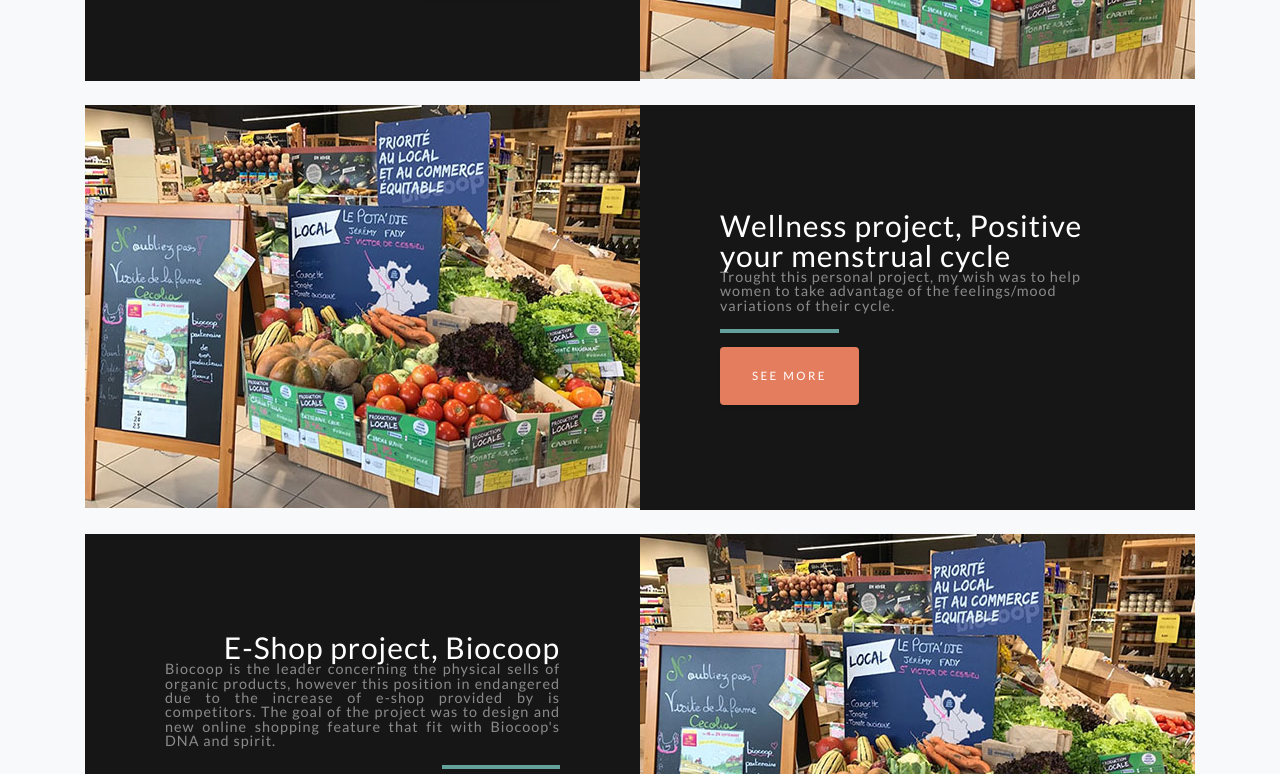
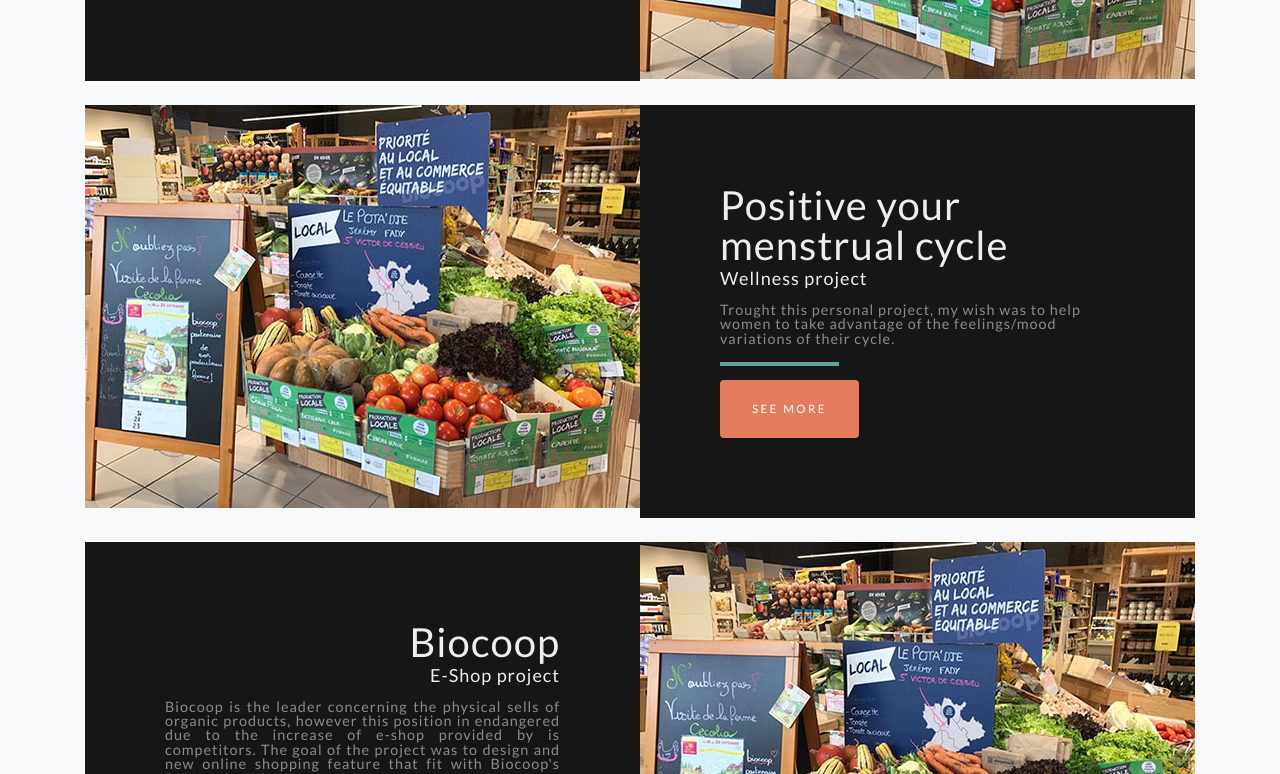
Before and after one commit to Vicb113/victoire.bailleul, a website: page index.html in a window 1280 px wide. Shown: the part 2026-2800 px from the top of the page. Drawn offline with Linux system fonts and the light colour scheme.

Commit message:
final push 1mai

```diff
--- a/css/style.css
+++ b/css/style.css
@@ -275,17 +275,19 @@
   width: 40vw;
 }
 
-/* h4 {
-  font-size: 20px;
+h4 {
+  font-family: "Lato", sans-serif;
+  font-size: 40px;
+  color: #eeeeee;
+  /* margin-bottom: 2vh; */
+}
+
+h5 {
+  font-family: "Lato", sans-serif;
+  color: #eeeeee;
+  font-size: 18px;
   margin-bottom: 2vh;
-} */
-
-h3 {
-  font-family: "Lato", sans-serif;
-  color: rgb(255, 255, 255)
-  font-size: 15px;
-  margin-bottom: 2vh;
-  margin: 2vh;
+  margin-top: 0.5vh;
 }
 
 .text-white {
--- a/index.html
+++ b/index.html
@@ -77,7 +77,7 @@
           <h1 class="mx-auto my-0 text-uppercase">
             Hello! I'm Victoire
           </h1>
-          <h1 class="mx-auto my-0 text-uppercase">I'm Victoire</h1>
+          "<h1 class="mx-auto my-0 text-uppercase">I'm Victoire</h1>"
 
           <h2 class="text-white-50 mx-auto mt-2 mb-5">
             Product/Experience Designer
@@ -186,7 +186,9 @@
                 <div
                   class="project-text w-100 my-auto text-center text-lg-left"
                 >
-                  <h4 class="text-white">Wellness project, Positive your menstrual cycle</h4>
+                <h4>Positive your menstrual cycle</h4>
+                  <h5>Wellness project</h5>
+                  <!-- <h4 class="text-white">Wellness project, Positive your menstrual cycle</h4> -->
                   <p class="mb-0 text-white-50 justify-content-right">
                     Trought this personal project, my wish was to help women to take advantage of the feelings/mood variations of their cycle.
                   </p>
@@ -212,8 +214,9 @@
                 <div
                   class="project-text w-100 my-auto text-center text-lg-right"
                 >
-                  <h4 class="text-white">E-Shop project, Biocoop</h4>
-                  <p class="mb-0 text-white-50 text-justify" >
+                  <h4>Biocoop</h4>
+                  <h5>E-Shop project</h5>
+                  <p class="mb-0 text-white-50 text-justify mt-2">
                     Biocoop is the leader concerning the physical sells of organic products, however this position in endangered due to the increase of e-shop provided by is competitors. The goal of the project was to design and new online shopping feature that fit with Biocoop's DNA and spirit.
                   </p>
                   <hr class="d-none d-lg-block mb-0 mr-0" />
```
